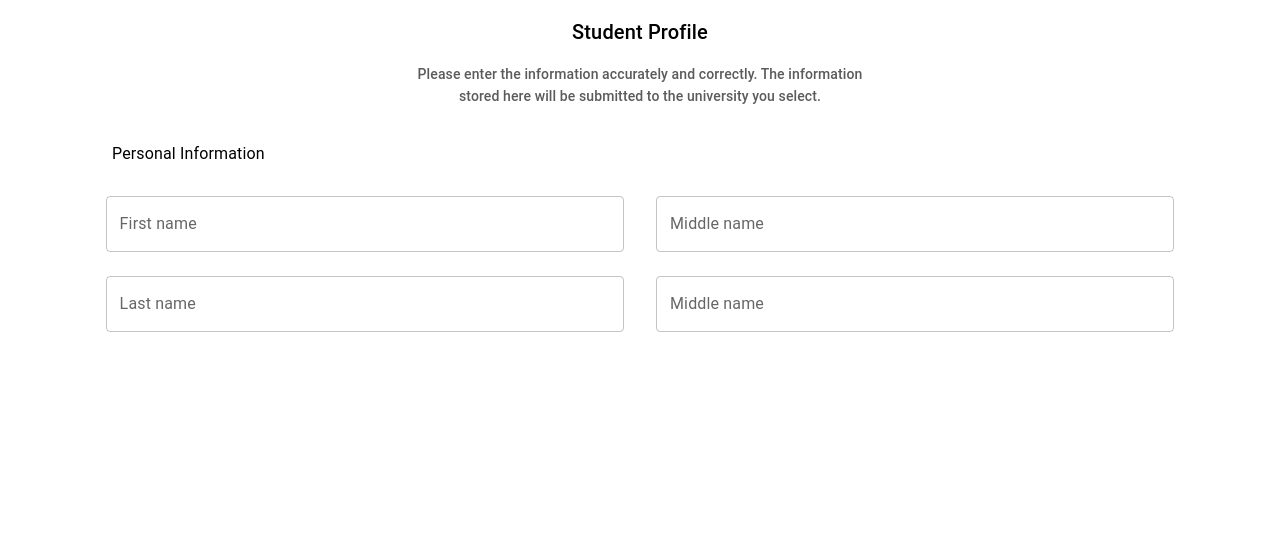
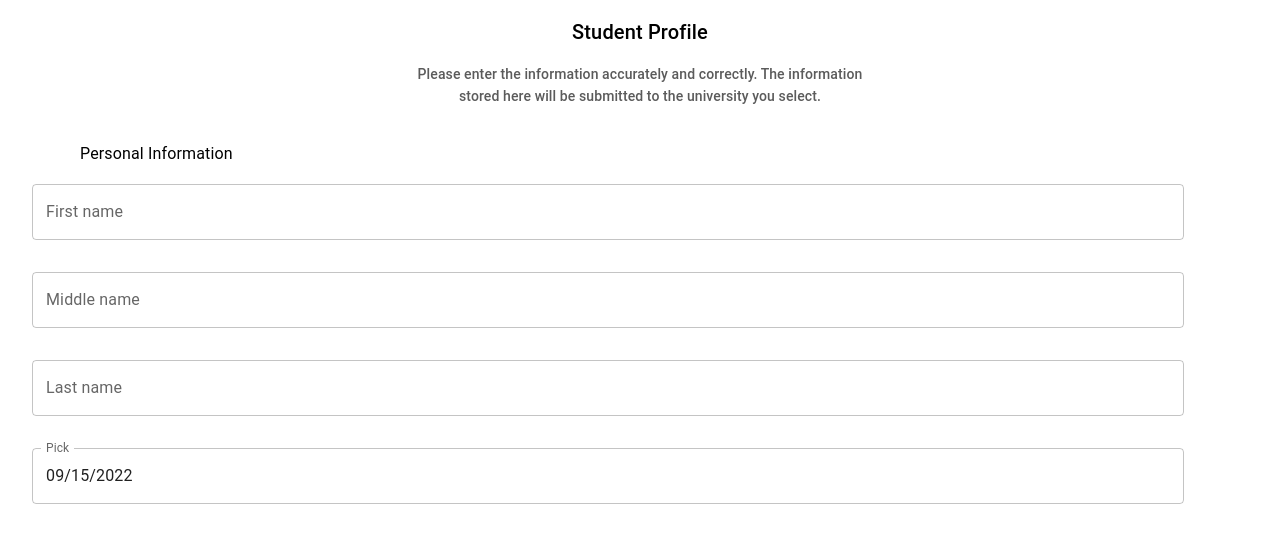
Before and after one commit to cecililu/studentform, a React (Create React App) app: page / in a window 1280 px wide. Shown: the top 542 px of the page. Built offline with nearby package versions, Linux system fonts and the light colour scheme.

Commit message:
code refactoirng and  datepicker setup

```diff
--- a/package.json
+++ b/package.json
@@ -3,13 +3,17 @@
   "version": "0.1.0",
   "private": true,
   "dependencies": {
+    "@date-io/date-fns": "^2.15.0",
     "@emotion/react": "^11.10.4",
     "@emotion/styled": "^11.10.4",
     "@fontsource/roboto": "^4.5.8",
+    "@mui/lab": "^5.0.0-alpha.99",
     "@mui/material": "^5.10.4",
+    "@mui/x-date-pickers": "^5.0.1",
     "@testing-library/jest-dom": "^5.16.5",
     "@testing-library/react": "^13.4.0",
     "@testing-library/user-event": "^13.5.0",
+    "date-fns": "^2.29.3",
     "react": "^18.2.0",
     "react-dom": "^18.2.0",
     "react-scripts": "5.0.1",
--- a/src/App.js
+++ b/src/App.js
@@ -4,7 +4,7 @@ import { Form } from './Form';
 function App() {
   return (
     <div className="App">
-  <Form></Form>
+  <Form/>
     </div>
   );
 }
--- a/src/Form.js
+++ b/src/Form.js
@@ -1,7 +1,14 @@
-import React from 'react'
-import { Container, TextField, Typography } from '@mui/material';
+import React,{useState} from 'react'
+import { Container,  Typography } from '@mui/material';
+
+// import { DatePicker } from '@mui/x-date-pickers'
+import { LocalizationProvider } from '@mui/x-date-pickers'
+import { AdapterDateFns } from '@mui/x-date-pickers/AdapterDateFns'
+import { Personal } from './Personal';
 export const Form = () => {
+  const [selectedDate, setselectedDate] = useState()
   return (
+    <LocalizationProvider dateAdapter={AdapterDateFns}>
     <div>
         <div>
         <Typography align='center' variant="h6" component="h2" sx={{mt: 2}}>
@@ -14,20 +21,15 @@ export const Form = () => {
         </Typography>
       </div>
 
-  <Container  sx={{mt:4}}>
+  <Container  sx={{mt:4,mx:1}}>
    <Typography align='left' variant="subtitle1" component="h2" sx={{m: 2,mx:6}} >
        Personal Information
     </Typography>
-  <TextField id="outlined-basic" label="First name" variant="outlined"  sx={{ width: '45%',mx:2,my:1.5}}/>
-  <TextField id="outlined-basic" label="Middle name" variant="outlined" sx={{ width: '45%', mx:2,my:1.5}}/>
-
-
-  <TextField id="outlined-basic" label="Last name" variant="outlined"  sx={{ width: '45%',mx:2,my:1.5}}/>
-  <TextField id="outlined-basic" label="Middle name" variant="outlined" sx={{ width: '45%', mx:2,my:1.5 }}/>
+     <Personal setselectedDate={setselectedDate}  selectedDate={selectedDate}/>
 
   </Container>
   </div>
 
-
+  </LocalizationProvider>
   )
 }
--- /dev/null
+++ b/src/Personal.js
@@ -0,0 +1,22 @@
+import { Stack, TextField } from "@mui/material"
+import { DatePicker } from "@mui/x-date-pickers"
+
+
+import React from 'react'
+
+export const Personal = ({selectedDate, setselectedDate}) => {
+  return (
+    <Stack spacing={4} sx={{ width:"100%"}} >
+  <TextField id="outlined-basic" label="First name" variant="outlined"  />
+  <TextField  id="outlined-basic" label="Middle name" variant="outlined"/>
+
+
+  <TextField id="outlined-basic" label="Last name" variant="outlined" />
+
+  <DatePicker label='Pick' renderInput={(params)=><TextField {...params}/>}
+  value={selectedDate} onChange={(newvalue)=> setselectedDate(newvalue)}
+  />
+
+  </Stack>
+      )
+}
```
Also changed, not shown: 1 other file (tests, documents, lock files or other folders).
